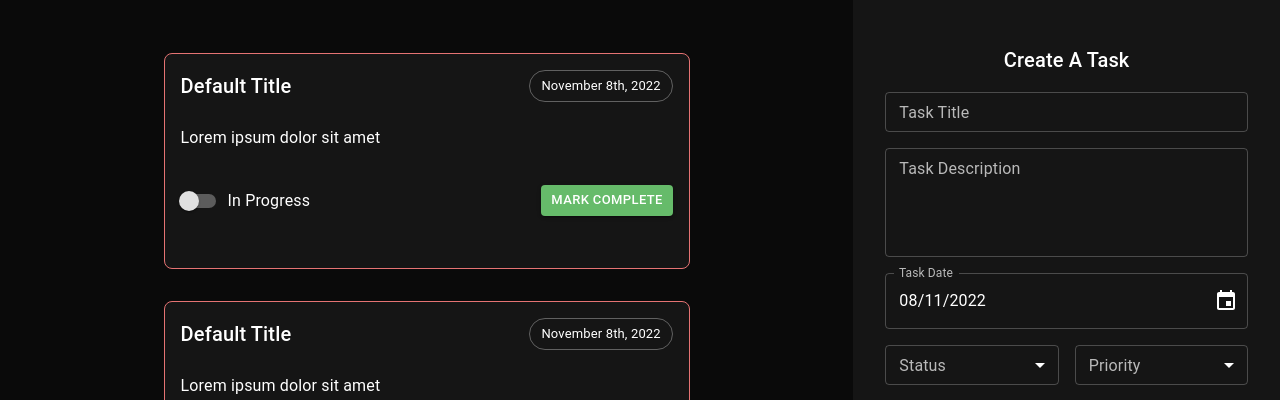
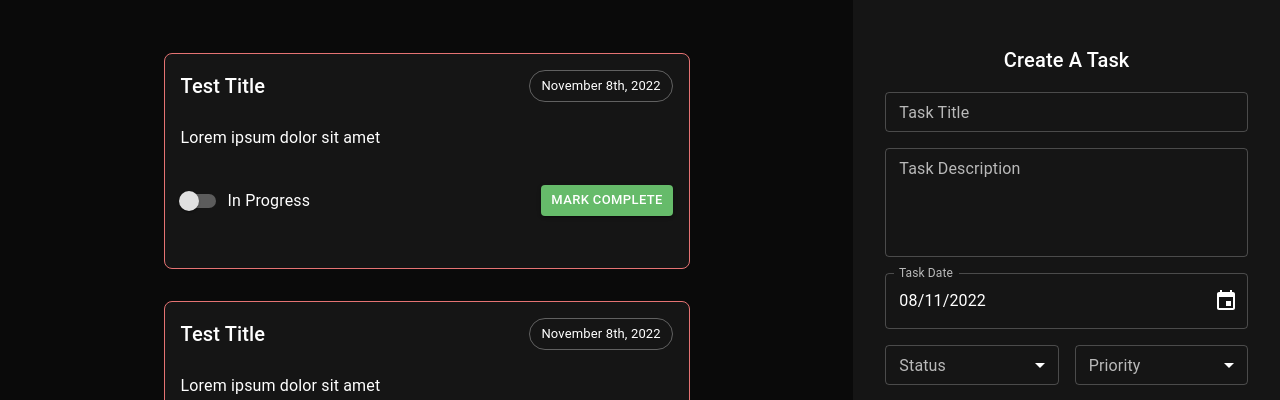
Before and after one commit to atmason90/task-manager, a React (Create React App) app in the folder task-manager/: page / in a window 1280 px wide. Shown: the part 270-670 px from the top of the page. Built offline with nearby package versions, Linux system fonts and the light colour scheme.

Commit message:
add props to task component

```diff
--- /dev/null
+++ b/task-manager/src/components/task/interfaces/ITask.ts
@@ -0,0 +1,13 @@
+import { ITaskDescription } from "./ITaskDescription";
+import { ITaskHeader } from "./ITaskHeader";
+import { ITaskFooter } from "./ITaskFooter";
+
+export interface ITask extends
+    ITaskHeader,
+    ITaskDescription,
+    ITaskFooter
+{
+   id?: string;
+   priority?: string;
+   status?: string;
+};
--- a/task-manager/src/components/task/task.tsx
+++ b/task-manager/src/components/task/task.tsx
@@ -3,8 +3,22 @@
 import { TaskHeader } from './_taskHeader';
 import { TaskDescription } from './_taskDescription';
 import { TaskFooter } from './_taskFooter';
+import { ITask } from './interfaces/ITask';
+import { Status } from '../createTaskForm/enums/status';
+import { Priority } from '../createTaskForm/enums/priority';
 
-export const Task: FC = (props): ReactElement => {
+export const Task: FC<ITask> = (props): ReactElement => {
+    // Destructure props
+    const {
+        title = 'Test Title',
+        date = new Date(),
+        description = 'Lorem ipsum dolor sit amet',
+        priority = Priority.normal,
+        status = Status.completed,
+        onStatusChange = (e) => console.log(e),
+        onClick = (e) => console.log(e),
+    } = props;
+
     return (
         <Box
             display='flex'
@@ -22,11 +36,11 @@
             }}
         >
             {/* task header */}
-            <TaskHeader />
+            <TaskHeader title={title} date={date} />
             {/* task description */}
-            <TaskDescription />
+            <TaskDescription description={description} />
             {/* task footer */}
-            <TaskFooter />
+            <TaskFooter onClick={onClick} onStatusChange={onStatusChange} />
 
         </Box>
     )
```
